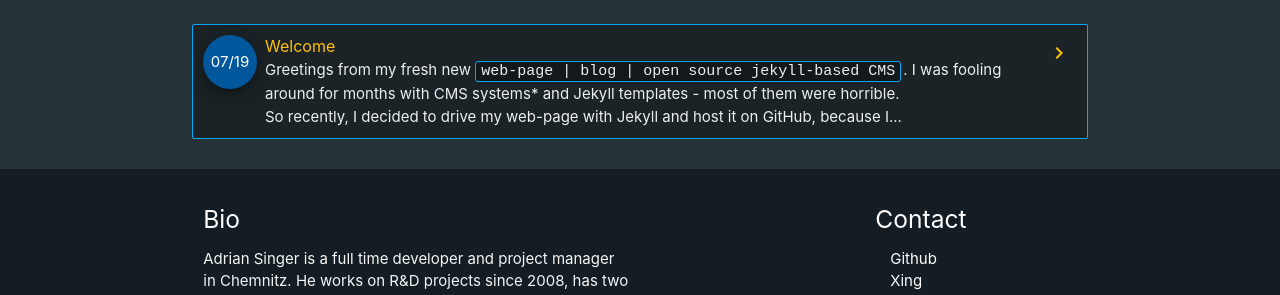
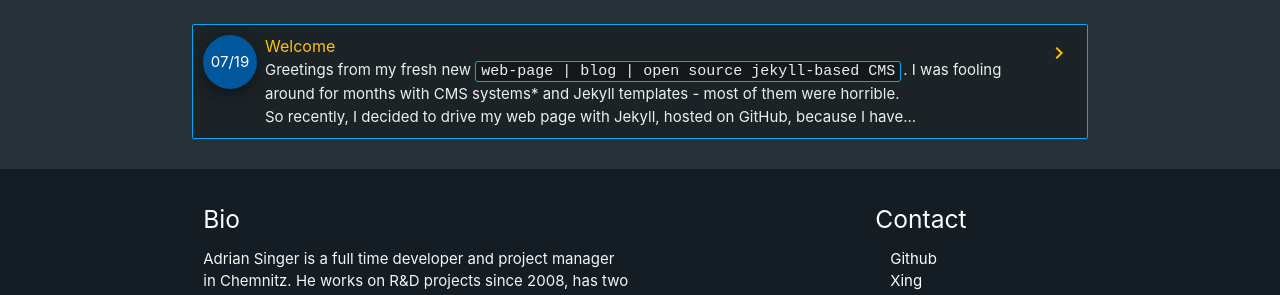
Before and after one commit to adriansinger87/adriansinger87.github.io, a Jekyll site: the page built from articles.html, in a window 1280 px wide. Shown: the part 252-547 px from the top of the page. Built offline with Jekyll 4.4.1, drawn with Linux system fonts in a browser that asks for light colours; nearby versions of some CDN libraries.

Commit message:
typos fixed

```diff
--- a/_layouts/home.html
+++ b/_layouts/home.html
@@ -58,7 +58,7 @@ layout: default
           <h2 class="center light-blue-text"><i class="mdi mdi-sprout medium"></i></h2>
           <h5 class="center">Living</h5>
           <p class="light">As you might see or read, I live in Chemnitz. Unfortunately, a really underrated city!
-            At someday - when I find enough time - I hopefully will be able to share my experiences and snippets of my
+            At someday, I hopefully find enough time to share my experiences and snippets of my
             life.
             I can tell that Chemnitz is really lovely and a great place to live, to work and to see my children growing
             up.<br />
--- a/_posts/2016-07-19-welcome.md
+++ b/_posts/2016-07-19-welcome.md
@@ -4,15 +4,15 @@ layout: post
 
 Greetings from my fresh new `web-page | blog | open source jekyll-based CMS`. I was fooling around for months with CMS systems* and Jekyll templates - most of them were horrible.
 
-So recently, I decided to drive my web-page with Jekyll and host it on GitHub, because I have several semi-private projects there anyway.
-My personal web pages from the past were mostly one thing: **static**. So maybe this generation will become more interessting. The scope of this blog is about my professional job as software developer and project manager and maybe some parts of my private life.
+So recently, I decided to drive my web page with Jekyll, hosted on GitHub, because I have several semi-private projects there anyway.
+My personal web pages from the past were mostly one thing: **static**. So maybe this generation will become more interesting. The scope of this blog is about my professional job as software developer, project manager and some parts of my private life.
 
 <div class="row">
     <div class="col s12 m6 l89">
     <blockquote>
         * Here you should know that my girlfriend runs a cool german blog since years, named <a target="_blank" href="https://www.julinaeht.de/">julinaeht</a>.
         She maintains everything on her own, even tough she had no experiences on programming or similar things.
-        Anyway, I found learning wordpress or other CMS too hard to learn and so here we are on a nerdy way of blogging.
+        Anyway, I found thst wordpress or other CMS are too hard to learn so here we are on a nerdy way of blogging.
     </blockquote>
     </div>
     <div class="col s12 m6 l4 center">
@@ -22,7 +22,6 @@ My personal web pages from the past were mostly one thing: **static**. So maybe
     </div>
 </div>
 
-
 ---
 
 You can find the source code of this page on GitHub under [Sin-Net/Pages](https://github.com/sin-net/Pages) for more information.
```
